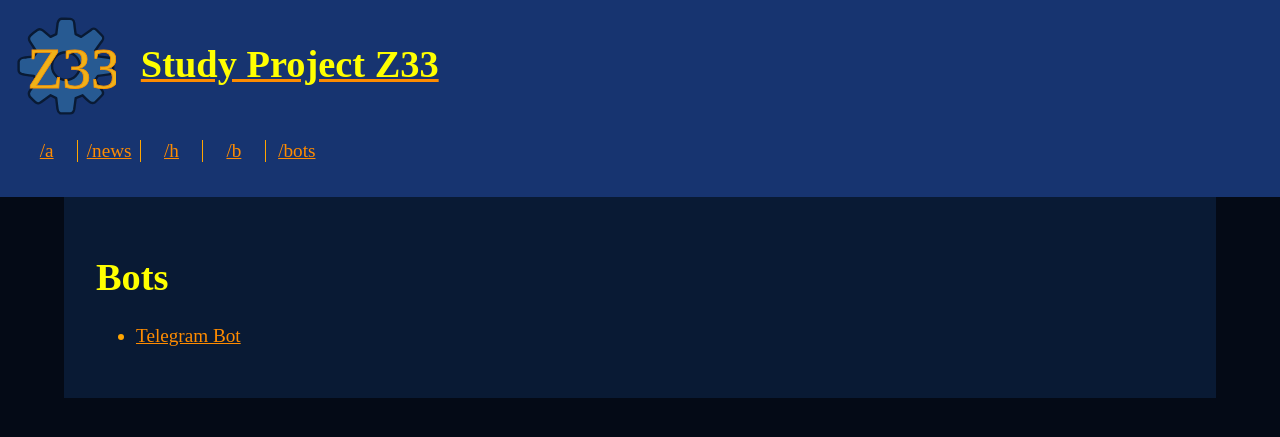
After one commit to tgrx/learn-project-z33, a Django app: page /bots/ in a window 1280 px wide. The commit adds this page. Shown: the top 437 px of the page. Run offline with Django 3.2, Linux system fonts and the light colour scheme; parts of the project's set-up code (start-up, migrations or seed data) failed here and were passed over.

Commit message:
Bots (#14)
* implemented tg bot

* fixed template

```diff
--- a/config/settings.yaml
+++ b/config/settings.yaml
@@ -15,21 +15,25 @@ default:
     - src
   DIRS_TEMPLATES:
     - src/applications/blog/templates
+    - src/applications/bots/templates
     - src/applications/hello/templates
     - src/applications/home/templates
     - src/project/templates
   GUNICORN_TIMEOUT: 30
+  HOST: ""
   PORT: -1
   PROJECT_NAME: ""
   SECRET_KEY: ""
   SENTRY_DSN: ""
   TEMPLATE_ENGINE: "Django"
+  TG_BOT_TOKEN: ""
   VENV_SYNTHETIC: false
 
 
 development:
   DEBUG: true
   GUNICORN_TIMEOUT: 300
+  HOST: "localhost"
   PORT: 8000
   SECRET_KEY: "1"
   WEB_CONCURRENCY: 1
@@ -38,6 +42,7 @@ development:
 heroku:
   ALLOWED_HOSTS:
     - "tms-z33.herokuapp.com"
+  HOST: "tms-z33.herokuapp.com"
   VENV_SYNTHETIC: true
 
 
--- /dev/null
+++ b/src/applications/bots/apis.py
@@ -0,0 +1 @@
+TG_API = "https://api.telegram.org/bot{token}/{method}"
--- /dev/null
+++ b/src/applications/bots/apps.py
@@ -0,0 +1,6 @@
+from django.apps import AppConfig
+
+
+class BotsConfig(AppConfig):
+    label = "bots"
+    name = f"applications.{label}"
--- /dev/null
+++ b/src/applications/bots/templates/bots/index.html
@@ -0,0 +1,11 @@
+{% extends "_base.html" %}
+{% load static %}
+{% block title %}Bots{% endblock %}
+{% block main %}
+  <h1>Bots</h1>
+  <ul>
+    {% for bot in object_list %}
+      <li><a href="{{ bot.url }}">{{ bot.name }}</a></li>
+    {% endfor %}
+  </ul>
+{% endblock %}
--- /dev/null
+++ b/src/applications/bots/urls.py
@@ -0,0 +1,14 @@
+from django.urls import path
+from django.views.decorators.csrf import csrf_exempt
+
+from applications.bots.apps import BotsConfig
+from applications.bots.views import TelegramBotView
+from applications.bots.views.index import IndexView
+
+app_name = BotsConfig.label
+
+urlpatterns = [
+    path("", IndexView.as_view(), name="index"),
+    path("tg/", csrf_exempt(TelegramBotView.as_view()), name="bot-telegram"),
+    path("tg/register/", TelegramBotView.register, name="register-bot-telegram"),
+]
--- /dev/null
+++ b/src/applications/bots/views/__init__.py
@@ -0,0 +1 @@
+from .telegram import TelegramBotView
--- /dev/null
+++ b/src/applications/bots/views/index.py
@@ -0,0 +1,16 @@
+from django.urls import reverse_lazy
+from django.views.generic import ListView
+
+
+class IndexView(ListView):
+    template_name = "bots/index.html"
+
+    def get_queryset(self):
+        bots = [
+            {
+                "name": "Telegram Bot",
+                "url": reverse_lazy("bots:register-bot-telegram"),
+            },
+        ]
+
+        return bots
--- a/src/project/templates/_base.html
+++ b/src/project/templates/_base.html
@@ -19,6 +19,7 @@
     <p><a href="{% url "home:index" %}"><span>/news</span></a></p>
     <p><a href="{% url "hello:index" %}"><span>/h</span></a></p>
     <p><a href="{% url "blog:index" %}"><span>/b</span></a></p>
+    <p><a href="{% url "bots:index" %}"><span>/bots</span></a></p>
   </nav>
 </header>
 <main>
--- a/src/project/urls.py
+++ b/src/project/urls.py
@@ -10,7 +10,8 @@ def trigger_error(request):
 urlpatterns = [
     path("", include("applications.home.urls")),
     path("admin/", admin.site.urls),
+    path("b/", include("applications.blog.urls")),
+    path("bots/", include("applications.bots.urls")),
     path("hello/", include("applications.hello.urls")),
-    path("b/", include("applications.blog.urls")),
     path("sentry-debug/", trigger_error),
 ]
```
Also changed, not shown: src/applications/bots/views/telegram.py (added, +72 -0 lines), src/project/settings.py (+6 -1 lines), src/applications/bots/__init__.py (added), src/applications/bots/migrations/__init__.py (added), 2 other files.
